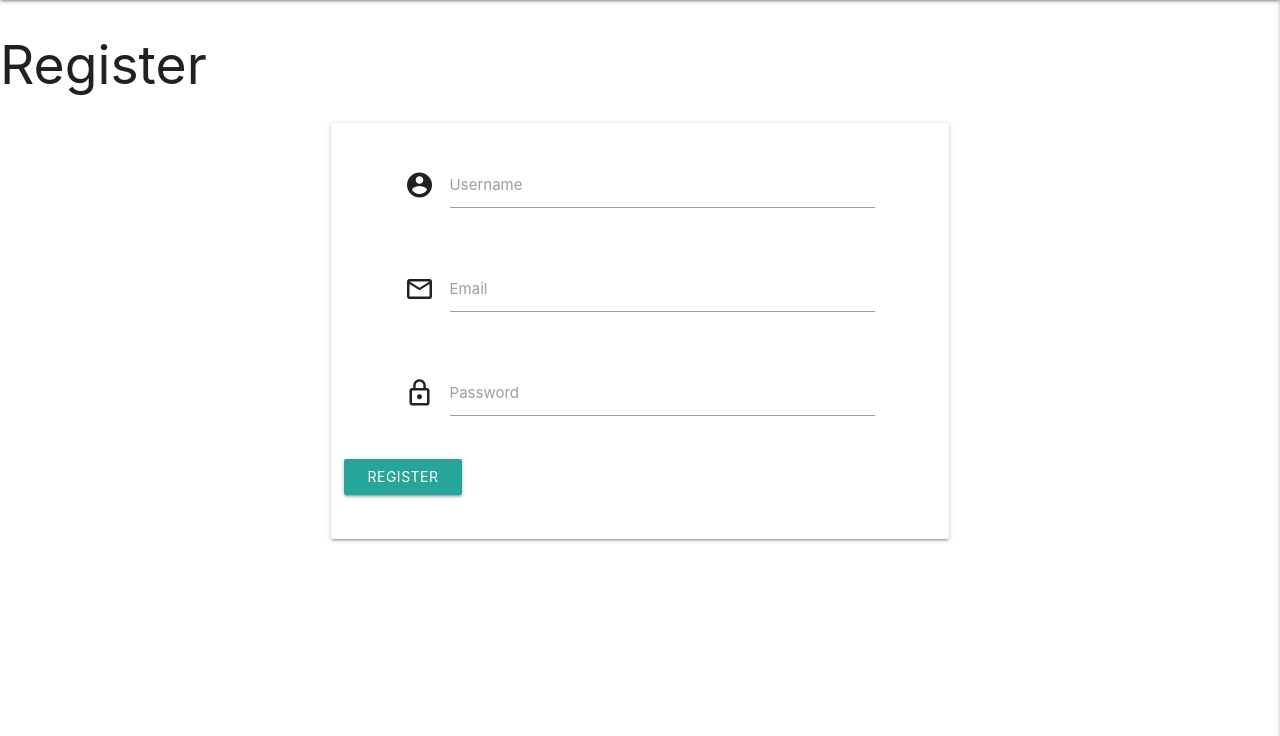
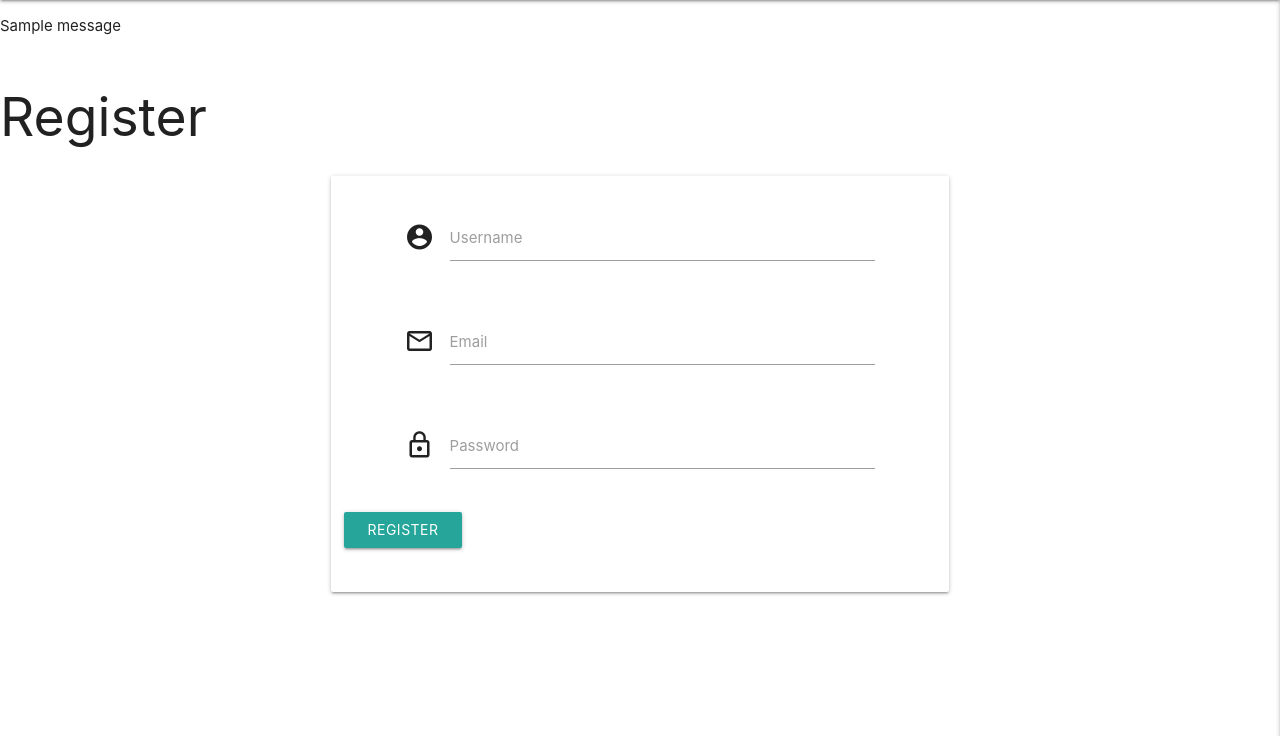
Before and after one commit to MariaLundgren/CO-OP-Game-Review, a Flask app: page /register in a window 1280 px wide. Shown: the part 64-800 px from the top of the page. Run offline with Flask 2, Linux system fonts and the light colour scheme; one stand-in notice (Sample message) is shown; some libraries are stand-ins or nearby versions.

Commit message:
Added section for flash messages to base.html

```diff
--- a/templates/base.html
+++ b/templates/base.html
@@ -35,8 +35,22 @@
 </header>
 <body>
 
-    {% block content %}
-    {% endblock %}
+    <section>
+        {% with messages = get_flashed_messages() %}
+            {% if messages %}
+                {% for message in messages %}
+                <div class="row flashes">
+                    <p>{{ message }}</p>
+                </div>
+                {% endfor %}
+            {% endif %}
+        {% endwith %}
+    </section>
+
+    <main>
+        {% block content %}
+        {% endblock %}
+    </main>
     <script src="https://code.jquery.com/jquery-3.6.0.min.js"
         integrity="sha256-/xUj+3OJU5yExlq6GSYGSHk7tPXikynS7ogEvDej/m4=" crossorigin="anonymous"></script>
     <script src="https://cdnjs.cloudflare.com/ajax/libs/materialize/1.0.0/js/materialize.min.js"></script>
```
